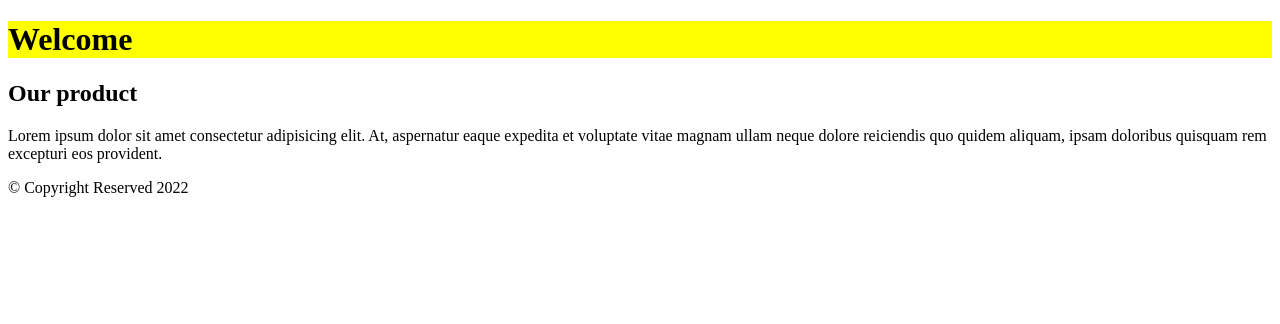
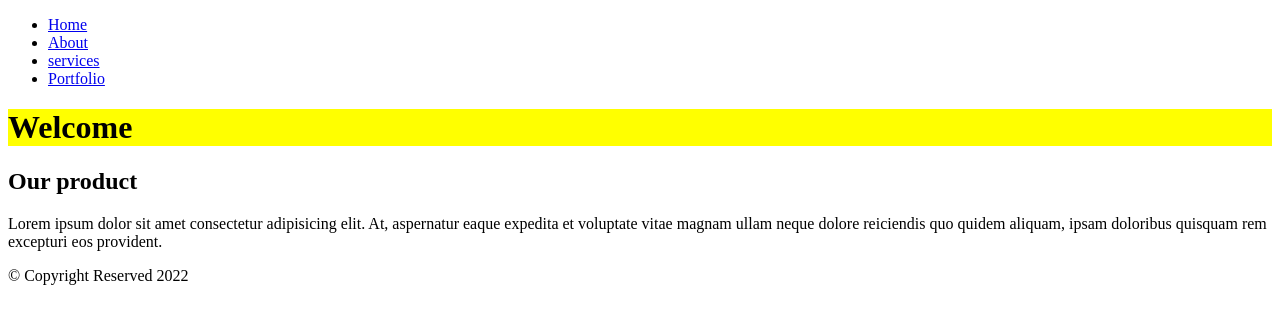
Before and after one commit to ammoriddin/testSite, a plain HTML site: page index.html in a window 1280 px wide. Drawn offline with Linux system fonts and the light colour scheme.

Commit message:
Aded navbar setion in index.html

```diff
--- a/index.html
+++ b/index.html
@@ -9,6 +9,14 @@
 </head>
 <body>
     <header>
+        <nav>
+            <ul>
+                <li><a href="#">Home</a></li>
+                <li><a href="#">About</a></li>
+                <li><a href="#">services</a></li>
+                <li><a href="#">Portfolio</a></li>
+            </ul>
+        </nav>
         <h1>Welcome</h1>
     </header>
     <main>
```
